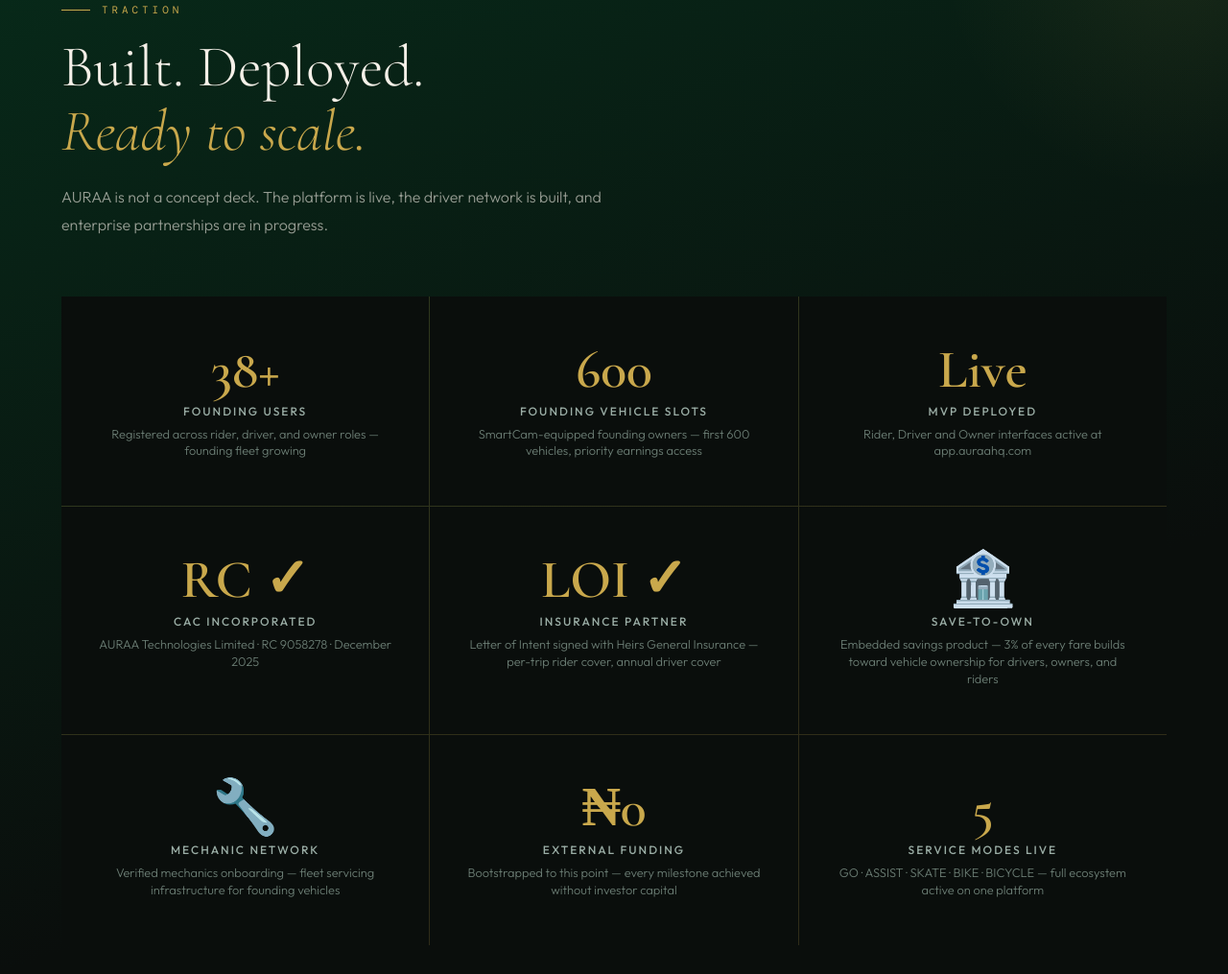
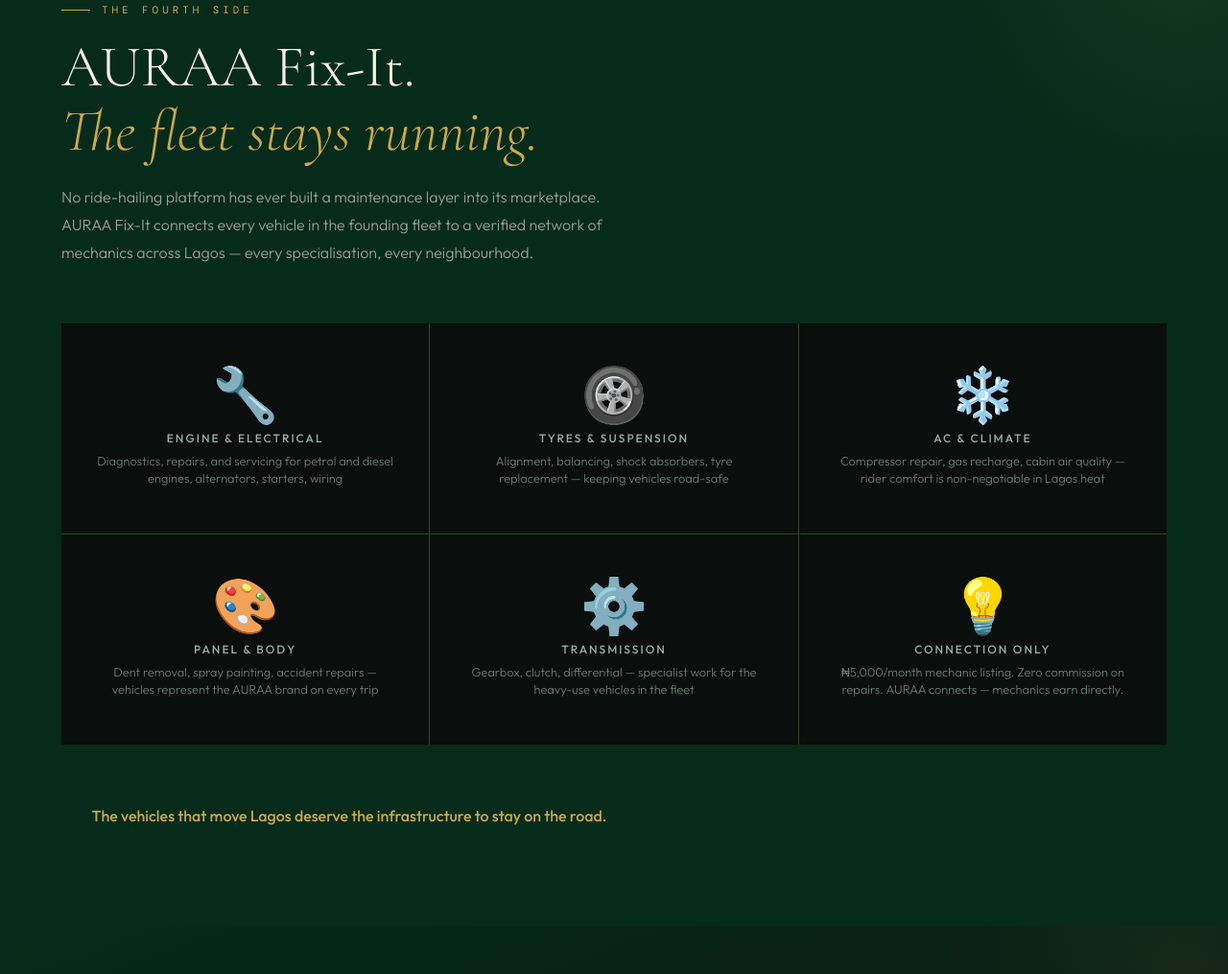
Before and after one commit to koolblazes/Aurademo, a plain HTML site: page index.html in a window 1280 px wide. Shown: the part 8865-9880 px from the top of the page at 96% size. Drawn offline with nearby package versions, Linux system fonts and the light colour scheme; a web font is replaced by a local one.

Commit message:
Add Fix-It mechanic network section + upgrade mechanic traction item
Fix-It positioned as 'the fourth side' — no other ride-hailing platform
has a built-in maintenance layer. Shows engine, electrical, AC, panel,
tyres, transmission specialisations. Connection-only model at ₦5K/month.

```diff
--- a/index.html
+++ b/index.html
@@ -899,6 +899,48 @@
   </div>
 </section>
 
+<!-- FIX-IT MECHANIC NETWORK -->
+<section class="traction" id="fixit" style="background:var(--green-deep)">
+  <div class="section-label">The Fourth Side</div>
+  <h2 class="section-title">AURAA Fix-It.<br/><em>The fleet stays running.</em></h2>
+  <p class="section-body" style="color:rgba(245,240,232,0.6)">No ride-hailing platform has ever built a maintenance layer into its marketplace. AURAA Fix-It connects every vehicle in the founding fleet to a verified network of mechanics across Lagos — every specialisation, every neighbourhood.</p>
+
+  <div class="traction-grid reveal">
+    <div class="traction-item">
+      <div class="traction-num">🔧</div>
+      <div class="traction-label">Engine & Electrical</div>
+      <div class="traction-sub">Diagnostics, repairs, and servicing for petrol and diesel engines, alternators, starters, wiring</div>
+    </div>
+    <div class="traction-item">
+      <div class="traction-num">🛞</div>
+      <div class="traction-label">Tyres & Suspension</div>
+      <div class="traction-sub">Alignment, balancing, shock absorbers, tyre replacement — keeping vehicles road-safe</div>
+    </div>
+    <div class="traction-item">
+      <div class="traction-num">❄️</div>
+      <div class="traction-label">AC & Climate</div>
+      <div class="traction-sub">Compressor repair, gas recharge, cabin air quality — rider comfort is non-negotiable in Lagos heat</div>
+    </div>
+    <div class="traction-item">
+      <div class="traction-num">🎨</div>
+      <div class="traction-label">Panel & Body</div>
+      <div class="traction-sub">Dent removal, spray painting, accident repairs — vehicles represent the AURAA brand on every trip</div>
+    </div>
+    <div class="traction-item">
+      <div class="traction-num">⚙️</div>
+      <div class="traction-label">Transmission</div>
+      <div class="traction-sub">Gearbox, clutch, differential — specialist work for the heavy-use vehicles in the fleet</div>
+    </div>
+    <div class="traction-item">
+      <div class="traction-num">💡</div>
+      <div class="traction-label">Connection Only</div>
+      <div class="traction-sub">₦5,000/month mechanic listing. Zero commission on repairs. AURAA connects — mechanics earn directly.</div>
+    </div>
+  </div>
+
+  <p class="section-body" style="color:var(--gold);font-weight:500;text-align:center;margin-top:32px">The vehicles that move Lagos deserve the infrastructure to stay on the road.</p>
+</section>
+
 <!-- TRACTION -->
 <section class="traction" id="traction">
   <div class="section-label">Traction</div>
@@ -938,8 +980,8 @@
     </div>
     <div class="traction-item">
       <div class="traction-num">🔧</div>
-      <div class="traction-label">Mechanic Network</div>
-      <div class="traction-sub">Verified mechanics onboarding — fleet servicing infrastructure for founding vehicles</div>
+      <div class="traction-label">Fix-It Mechanic Network</div>
+      <div class="traction-sub">Verified mechanics across every specialisation — engine, electrical, panel, AC, tyres, upholstery — servicing the fleet that powers AURAA</div>
     </div>
     <div class="traction-item">
       <div class="traction-num">₦0</div>
```
